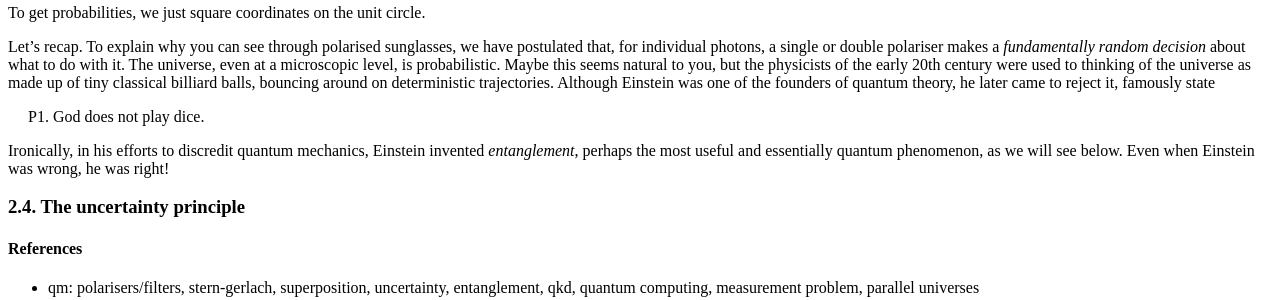
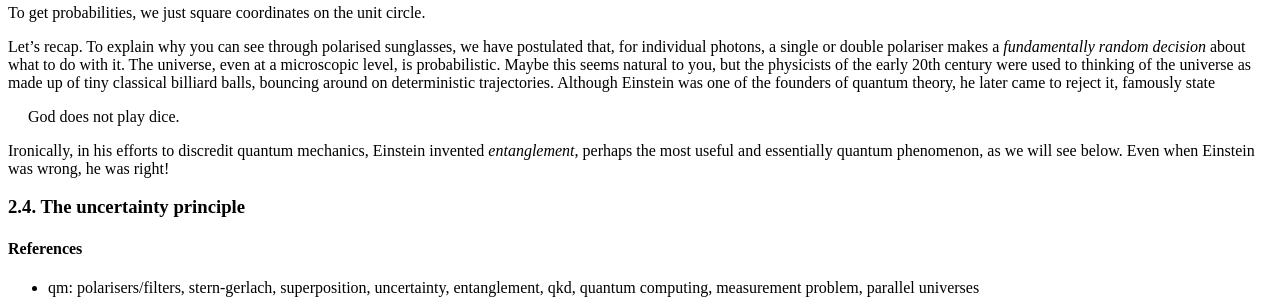
Before and after one commit to hapax/hapax.github.io, a Jekyll site: the page built from assets/simple-qm.md, in a window 1280 px wide and 900 px high, scrolled down 2758 px. Shown: the part 218-518 px from the top of the window. Built offline with Jekyll 4.4.1, drawn with Linux system fonts in a browser that asks for light colours; our own code applies the rules of GitHub Pages for plain Markdown files; formulas are drawn with MathJax 3; a script that is not in the unit is left out.

Commit message:
Update simple-qm.md

```diff
--- a/assets/simple-qm.md
+++ b/assets/simple-qm.md
@@ -300,7 +300,7 @@
 Although Einstein was one of the founders of quantum theory, he later
 came to reject it, famously state
 
-<span style="padding-left: 20px; display:block">P1.
+<span style="padding-left: 20px; display:block">
 God does not play dice.
 </span>
 
```
